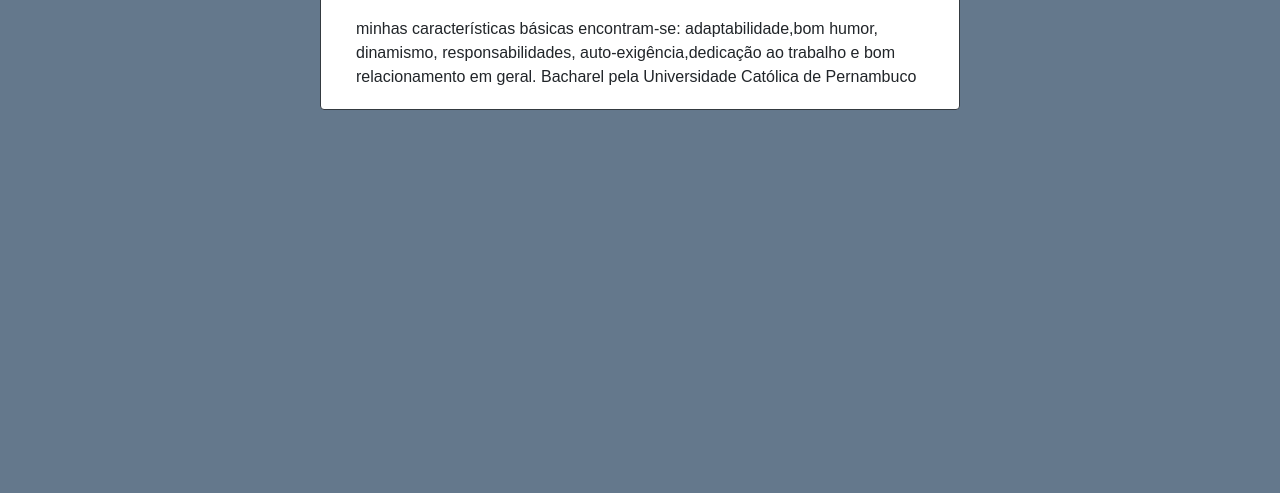
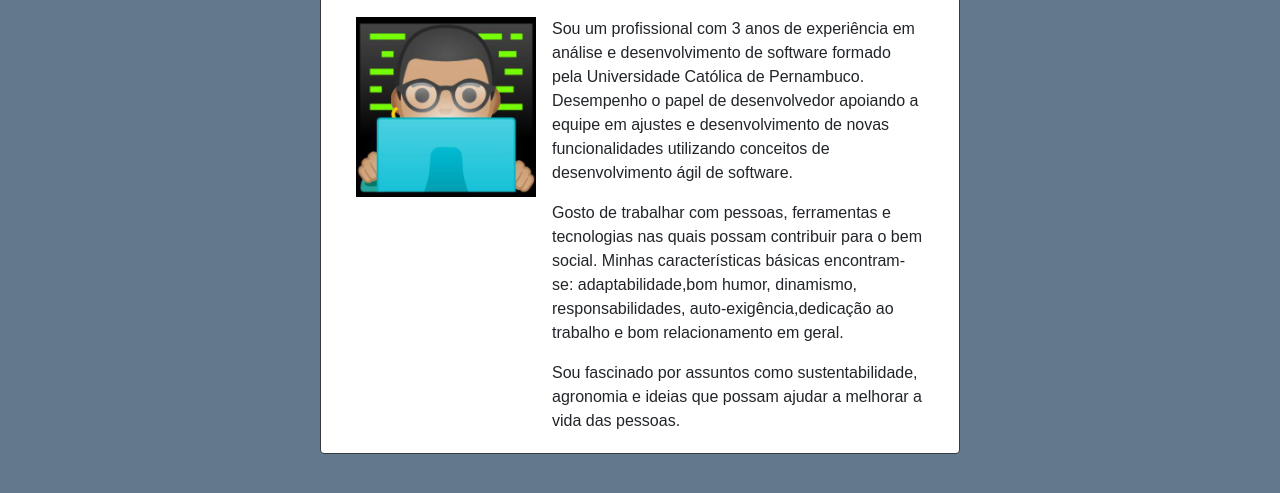
Before and after one commit to rubens73/rubens73.github.io, a plain HTML site: page index.html in a window 1280 px wide. Shown: the part 153-646 px from the top of the page. Drawn offline with nearby package versions, Linux system fonts and the light colour scheme.

Commit message:
Aba de sobre mim

```diff
--- a/css/estilo.css
+++ b/css/estilo.css
@@ -47,3 +47,7 @@ h2 {
 span {
   font-size: 15px;
 }
+
+#avatar {
+  width: 180px;
+}
--- a/index.html
+++ b/index.html
@@ -98,12 +98,34 @@
         <div class="card col-md-6 border-dark" style="margin-top: 10px">
           <div class="card-body" id="informacao">
             <h2 class="card-header">Resumo</h2>
-            <p class="card-text">
-              minhas características básicas encontram-se: adaptabilidade,bom
-              humor, dinamismo, responsabilidades, auto-exigência,dedicação ao
-              trabalho e bom relacionamento em geral. Bacharel pela Universidade
-              Católica de Pernambuco
-            </p>
+            <div class="media">
+              <img
+                src="img/avatar.jpg"
+                id="avatar"
+                class="align-self-start mr-3"
+                alt="Minha foto"
+              />
+              <div class="media-body">
+                <p class="card-text">
+                  Sou um profissional com 3 anos de experiência em análise e
+                  desenvolvimento de software formado pela Universidade Católica
+                  de Pernambuco. Desempenho o papel de desenvolvedor apoiando a
+                  equipe em ajustes e desenvolvimento de novas funcionalidades
+                  utilizando conceitos de desenvolvimento ágil de software.
+                </p>
+                <p class="card-text">
+                  Gosto de trabalhar com pessoas, ferramentas e tecnologias nas
+                  quais possam contribuir para o bem social. Minhas
+                  características básicas encontram-se: adaptabilidade,bom
+                  humor, dinamismo, responsabilidades, auto-exigência,dedicação
+                  ao trabalho e bom relacionamento em geral.
+                </p>
+                <p class="card-text">
+                  Sou fascinado por assuntos como sustentabilidade, agronomia e
+                  ideias que possam ajudar a melhorar a vida das pessoas.
+                </p>
+              </div>
+            </div>
           </div>
         </div>
       </div>
@@ -339,10 +361,12 @@
                   >rubensplima73@gmail.com</a
                 >
               </li>
-
               <li>Telefone: +55 81 9 9893-6026</li>
-              <li>Linkedin: <a href="https://www.linkedin.com/in/rubens-lima-52b513b2/"
-                  >https://www.linkedin.com/in/rubens-lima-52b513b2/</li>
+              <li>
+                Linkedin:
+                <a href="https://www.linkedin.com/in/rubens-lima-52b513b2/"></a>
+                https://www.linkedin.com/in/rubens-lima-52b513b2/
+              </li>
             </ul>
           </div>
         </div>
```
